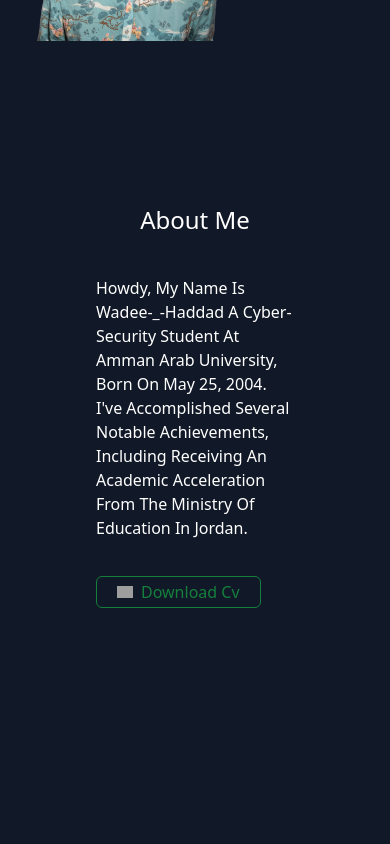
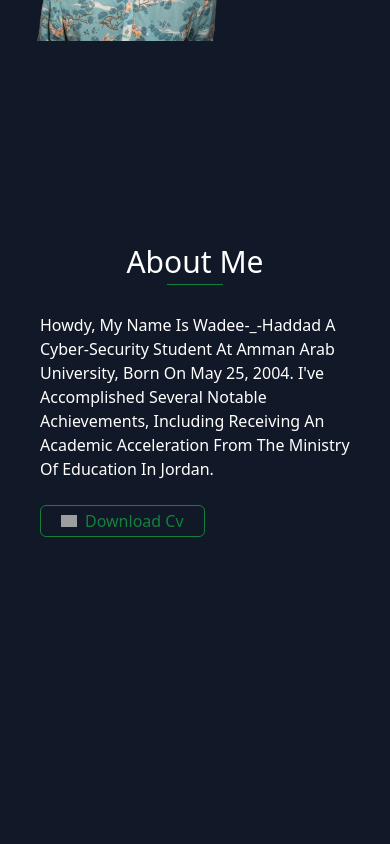
Before and after one commit to b1621/portfolio1, a React (Vite) app: page / in a window 390 px wide. Shown: the part 800-1644 px from the top of the page. Built offline with nearby package versions, Linux system fonts and the light colour scheme; grey boxes are pictures that could not be loaded.

Commit message:
fixing responsiveness on about page

```diff
--- a/src/components/ContactForm.jsx
+++ b/src/components/ContactForm.jsx
@@ -75,7 +75,7 @@ const ContactForm = () => {
         className=" bg-bgcolor2 rounded-lg my-20  mx-5 sm:20 lg:mx-40 p-2 "
         data-aos="zoom-in"
       >
-        <h2 className=" text-4xl text-center mt-4 mb-12 text-slate-300">
+        <h2 className=" text-3xl sm:text-4xl text-center mt-4 mb-12 text-slate-300">
           Drop Me A Message
         </h2>
         <div className="  m-5 ">
--- a/src/pages/About.jsx
+++ b/src/pages/About.jsx
@@ -1,18 +1,18 @@
 const About = () => {
   return (
     <div className=" h-screen section " id="about" name="about">
-      <div className=" my-20 flex mx-14">
+      <div className=" my-20 flex md:mx-14 ">
         <div className=" sm:-my-10 hidden md:block " data-aos="zoom-in-right">
           <img
             src="/personal/pexels-italo-melo-2379004-removebg-preview.png"
             alt=""
           />
         </div>
-        <div
-          data-aos="fade-left"
-          className=" space-y-10 w-[650px]  mx-10 my-20"
-        >
-          <h2 className=" text-2xl md:text-5xl text-center">About Me</h2>
+        <div data-aos="fade-left" className=" space-y-7 w-[650px]  mx-10 my-20">
+          <div className="mt-10">
+            <h2 className=" text-3xl md:text-5xl text-center">About Me</h2>
+            <div className="border-b border-green-700 w-14 mt-1 md:w-24 mx-auto"></div>
+          </div>
           <p className=" ">
             Howdy, My Name Is Wadee-_-Haddad A Cyber-Security Student At Amman
             Arab University, Born On May 25, 2004. I've Accomplished Several
```
